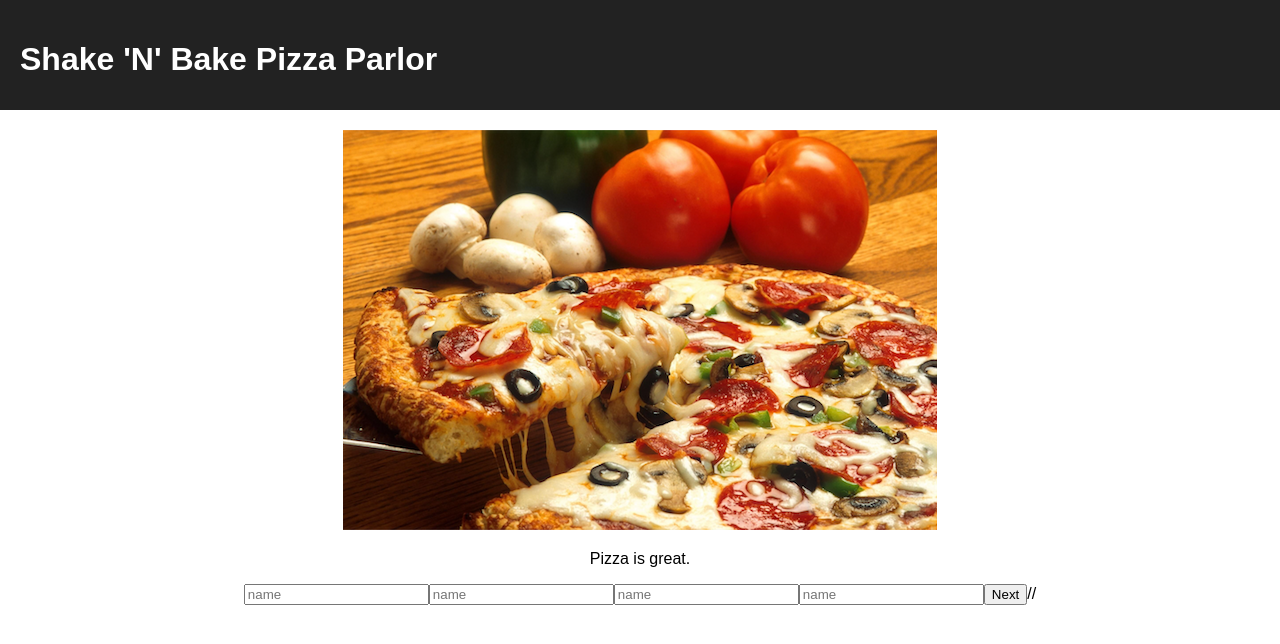
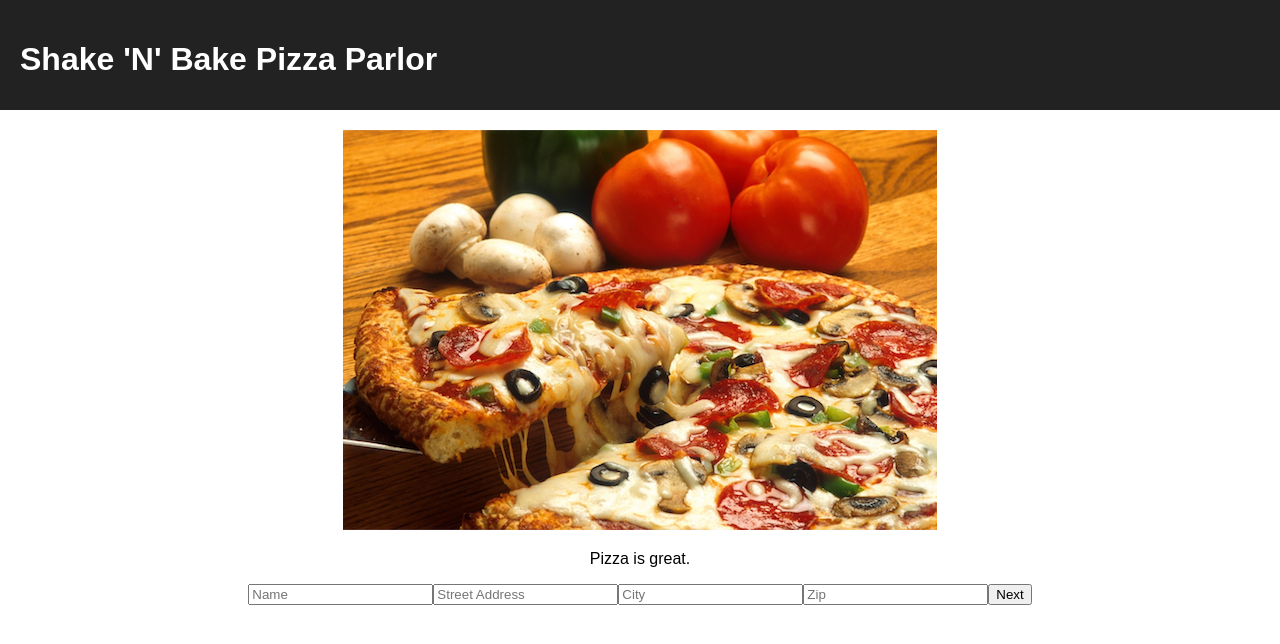
Before and after one commit to IsiahSmith/redux-pizza-parlor, a React (Create React App) app: page /#/ in a window 1280 px wide. Shown: the top 644 px of the page. Built offline with nearby package versions, Linux system fonts and the light colour scheme; no server answers.

Commit message:
update Client Intake

```diff
--- a/src/components/ClientIntake/ClientIntake.jsx
+++ b/src/components/ClientIntake/ClientIntake.jsx
@@ -29,31 +29,31 @@ function ClientIntake() {
             {/* name */}
             <input type="text"
             value={clientName}
-            placeholder="name"
+            placeholder="Name"
             onChange={(event) => setClientName(event.target.value)}
             />
             {/* street address */}
             <input type="text"
             value={clientAddress}
-            placeholder="name"
+            placeholder="Street Address"
             onChange={(event) => setClientAddress(event.target.value)}
             />
             {/* city */}
             <input type="text"
             value={clientCity}
-            placeholder="name"
+            placeholder="City"
             onChange={(event) => setClientCity(event.target.value)}
             />
             {/* zip */}
             <input type="text"
             value={clientZip}
-            placeholder="name"
+            placeholder="Zip"
             onChange={(event) => setClientZip(event.target.value)}
             />
             {/* option select for pick vs delivery */}
 
             <button type="submit">Next</button>
-        // </form>
+         </form>
     )
 }
 export default ClientIntake;
```
Also changed, not shown: 1 other file (tests, documents, lock files or other folders).
